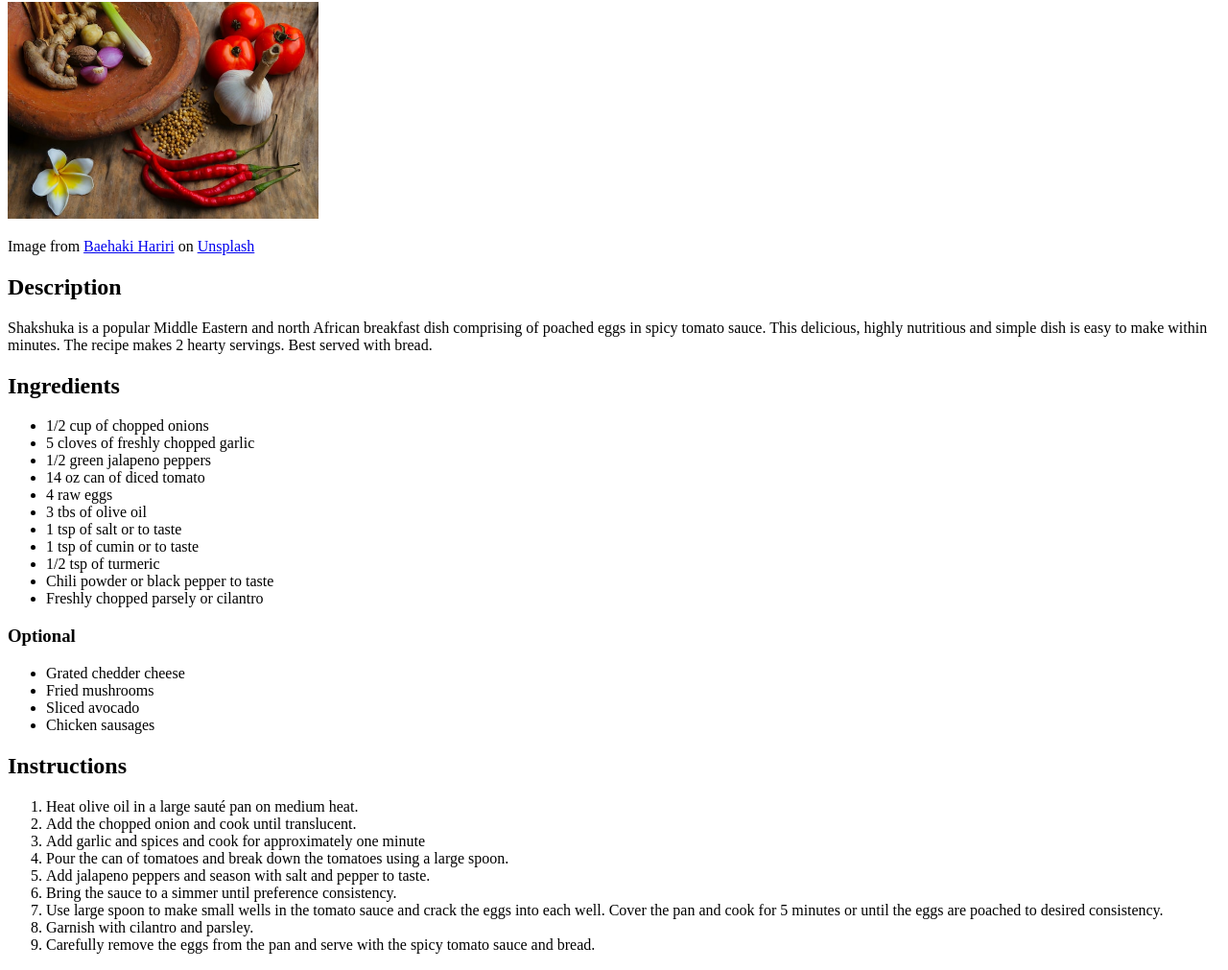
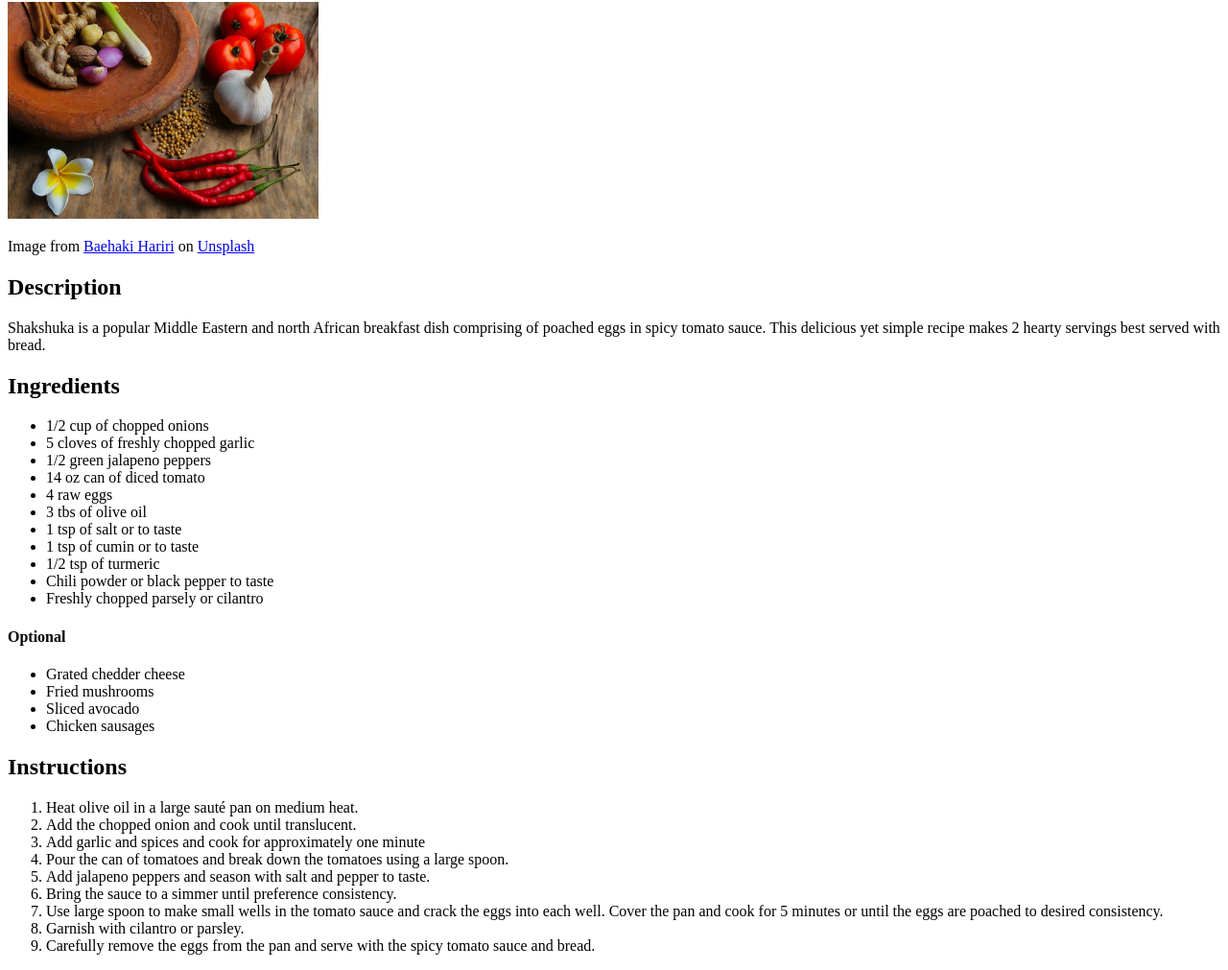
Before and after one commit to NucMedTech/odin-recipes, a plain HTML site: page Recipes/Shakshuka/Shakshuka.html in a window 1280 px wide. Shown: the part 65-1076 px from the top of the page at 96% size. Drawn offline with Linux system fonts and the light colour scheme.

Commit message:
Make descripiton more concise and use british english in the instructions

```diff
--- a/Recipes/Shakshuka/Shakshuka.html
+++ b/Recipes/Shakshuka/Shakshuka.html
@@ -10,7 +10,8 @@
 <p>Image from <a href="https://unsplash.com/@baehaki">Baehaki Hariri</a> on <a href="https://unsplash.com/photos/yBeL0XChO8o">Unsplash</a></p>
 
 <h2>Description</h2>
-<p>Shakshuka is a popular Middle Eastern and north African breakfast dish comprising of poached eggs in spicy tomato sauce. This delicious, highly nutritious and simple dish is easy to make within minutes. The recipe makes 2 hearty servings. Best served with bread.</p>
+<p>Shakshuka is a popular Middle Eastern and north African breakfast dish comprising of poached eggs in spicy tomato sauce.
+   This delicious yet simple recipe makes 2 hearty servings best served with bread.</p>
 
 <h2>Ingredients</h2>
 <ul>
@@ -27,7 +28,7 @@
 <li>Freshly chopped parsely or cilantro</li>
 </ul>
 
-<h3>Optional</h3>
+<h4>Optional</h4>
 <ul>
 <li>Grated chedder cheese</li>
 <li>Fried mushrooms</li>
@@ -45,15 +46,10 @@
 <li>Add jalapeno peppers and season with salt and pepper to taste.</li>
 <li>Bring the sauce to a simmer until preference consistency.</li>
 <li>Use large spoon to make small wells in the tomato sauce and crack the eggs into each well. Cover the pan and cook for 5 minutes or until the eggs are poached to desired consistency.</li>
-<li>Garnish with cilantro and parsley.</li>
+<li>Garnish with cilantro or parsley.</li>
 <li>Carefully remove the eggs from the pan and serve with the spicy tomato sauce and bread.</li>
 </ol>
 
-
 </body>
 
-
-
-
-
 </html>
```
